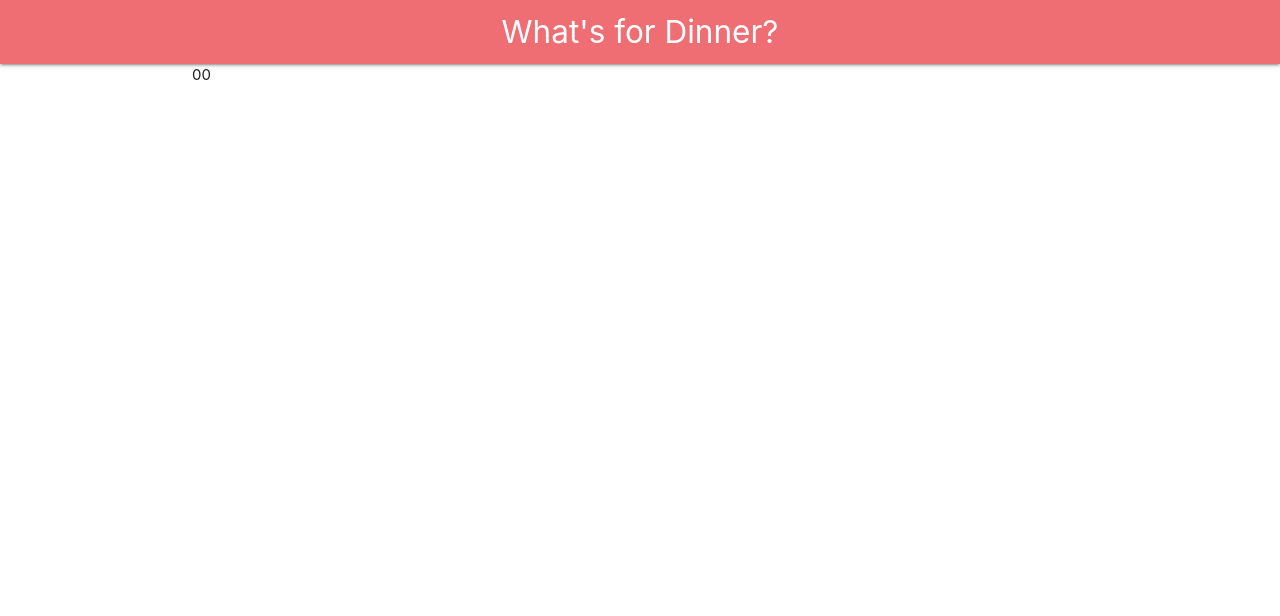
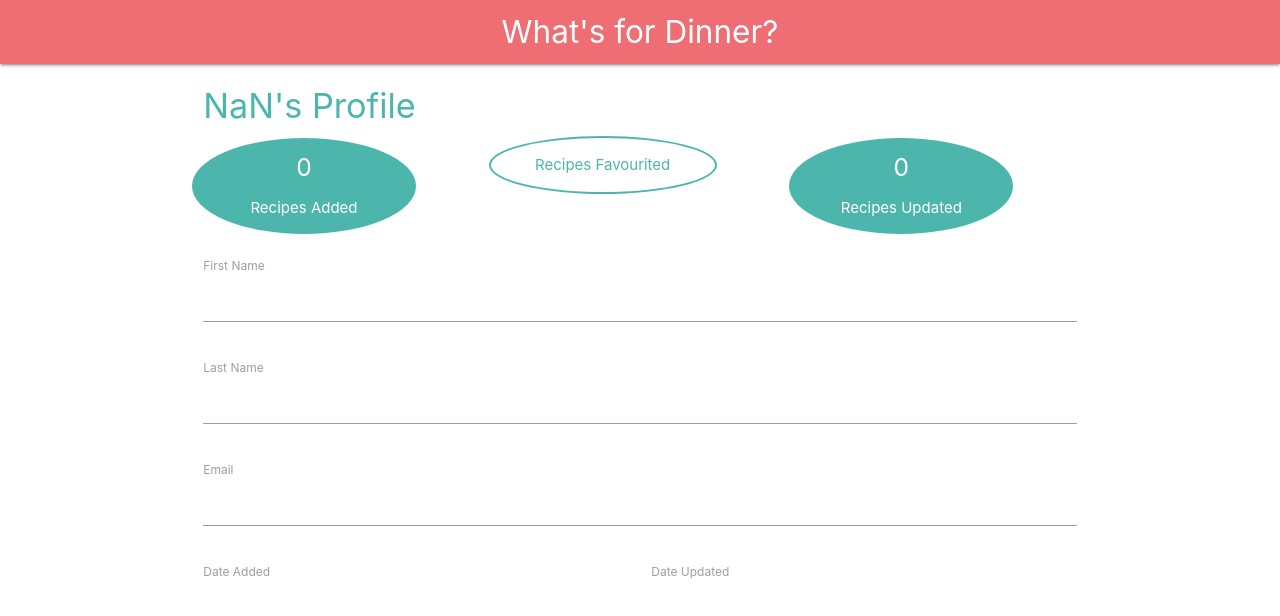
Before and after one commit to kinsellap/dinner, a React (Create React App) app in the folder frontend/: page /users in a window 1280 px wide. Shown: the top 616 px of the page. Built offline with nearby package versions, Linux system fonts and the light colour scheme.

Commit message:
Feature/user profile (#4)
* Initial profile

* Added basic user profile

* Additional checks

```diff
--- a/frontend/src/Component/Recipe/RecipeForm.js
+++ b/frontend/src/Component/Recipe/RecipeForm.js
@@ -1,7 +1,8 @@
 import React, { useState, useEffect, useContext } from "react";
 import { UserContext } from "../../Service/UserProvider";
 import { createRecipe, updateRecipe } from "../../Service/ApiService";
-import { checkAuthFailure,getErrorDetails } from "../../Utils/ErrorUtils";
+import { checkAuthFailure, getErrorDetails } from "../../Utils/ErrorUtils";
+import { dateOnly } from "../../Utils/DateTimeUtils";
 import { removeAuthenticatedUser } from "../../Service/SessionService"
 import M from "materialize-css";
 import { Link, useLocation, useNavigate } from 'react-router-dom';
@@ -19,8 +20,8 @@ function RecipeForm(props) {
             premade: Boolean(data.premade),
             vegetarian: Boolean(data.vegetarian),
             batch: Boolean(data.batch),
-            date_added: data.date_added?.split('T')[0],
-            date_updated: data.date_updated?.split('T')[0]
+            date_added: dateOnly(data.date_added),
+            date_updated: dateOnly(data.date_updated)
         };
     }
 
@@ -36,7 +37,7 @@ function RecipeForm(props) {
             cook_time: '45-60 mins',
             healthy_level: 1,
             difficulty: 1,
-            notes:''
+            notes: ''
         });
 
 
@@ -139,9 +140,9 @@ function RecipeForm(props) {
         setEditable(true);
     }
 
-    const handleAuthFailure =() => {
+    const handleAuthFailure = () => {
+        removeAuthenticatedUser();
         setLoggedInUser();
-        removeAuthenticatedUser();
         setTimeout(() => navigate('/users/login'), 1000);
     }
 
@@ -159,7 +160,7 @@ function RecipeForm(props) {
                         classes: 'red'
                     })
                     console.log(err)
-                    if(checkAuthFailure(err)){
+                    if (checkAuthFailure(err)) {
                         handleAuthFailure();
                     }
                 })
@@ -172,7 +173,7 @@ function RecipeForm(props) {
                 .catch((err) => {
                     M.toast({ html: `There was an error creating this recipe ${getErrorDetails(err)}`, classes: 'red' })
                     console.log(err)
-                    if(checkAuthFailure(err)){
+                    if (checkAuthFailure(err)) {
                         handleAuthFailure();
                     }
                 })
@@ -260,7 +261,7 @@ function RecipeForm(props) {
                             <div className="range-field">
                                 <input type="range" id="difficulty" min="1" max="5" value={values.difficulty} onChange={handleDifficultyChange} disabled={!editable} />
                                 <label htmlFor="difficulty"> Note: 1 is easiest and 5 is hardest
-                                <br/>Difficulty = </label>
+                                    <br />Difficulty = </label>
                                 <output>{values.difficulty}</output>
                             </div>
                         </div>
@@ -268,29 +269,29 @@ function RecipeForm(props) {
                             <div className="range-field">
                                 <input type="range" id="healthy_level" min="1" max="5" value={values.healthy_level} onChange={handleHealthyChange} disabled={!editable} />
                                 <label htmlFor="healthy_level" >Note: 1 is easiest and 5 is hardest
-                                <br/> Healthy = </label>
+                                    <br /> Healthy = </label>
                                 <output>{values.healthy_level}</output>
                             </div>
                         </div>
                     </div>
                     <div className="row" hidden={isCreateMode}>
-                        <div className="input-field col s6">
+                        <div className="col s6">
+                            <label htmlFor="date-added">Date Added</label>
                             <textarea id="date-added" className="materialize-textarea" value={values.date_added} readOnly></textarea>
-                            <label className="active" htmlFor="date-added">Date Added</label>
                         </div>
-                        <div className="input-field col s6">
+                        <div className="col s6">
+                            <label htmlFor="added-by">Added By</label>
                             <textarea id="added-by" className="materialize-textarea" value={values.added_by?.email_address} readOnly></textarea>
-                            <label className="active" htmlFor="added-by">Added By</label>
                         </div>
                     </div>
                     <div className="row" hidden={isCreateMode}>
-                        <div className="input-field col s6">
+                        <div className="col s6">
+                            <label htmlFor="date-updated">Date Updated</label>
                             <textarea id="date-updated" className="materialize-textarea " value={values.date_updated} readOnly></textarea>
-                            <label className="active" htmlFor="date-updated">Date Updated</label>
                         </div>
-                        <div className="input-field col s6">
+                        <div className="col s6">
+                            <label htmlFor="updated-by">Updated By</label>
                             <textarea id="updated-by" className="materialize-textarea" value={values.updated_by?.email_address} readOnly></textarea>
-                            <label className="active" htmlFor="updated-by">Updated By</label>
                         </div>
                     </div>
                     <div className="row">
--- a/frontend/src/Component/Recipe/RecipeList.js
+++ b/frontend/src/Component/Recipe/RecipeList.js
@@ -114,8 +114,8 @@ function RecipeList() {
     };
 
     const handleAuthFailure = () => {
+        removeAuthenticatedUser();
         setLoggedInUser();
-        removeAuthenticatedUser();
         setTimeout(() => navigate('/users/login'), 1000);
     }
 
--- a/frontend/src/Component/User/UserProfile.js
+++ b/frontend/src/Component/User/UserProfile.js
@@ -1,11 +1,15 @@
 import React, { useState, useContext, useEffect } from "react";
 import { UserContext } from "../../Service/UserProvider";
-import { checkAuthFailure, getErrorDetails } from "../../Utils/ErrorUtils"
-import { getCountRecipesUpdated, getCountRecipesAdded,deleteUser, updateUser } from "../../Service/ApiService";
-import { setAuthenticatedUser, setAuthToken } from "../../Service/SessionService";
+import { useNavigate } from "react-router-dom"
+import { checkAuthFailure, getErrorDetails } from "../../Utils/ErrorUtils";
+import { capitaliseFirstLetter } from "../../Utils/StringUtils";
+import { removeAuthenticatedUser, setAuthenticatedUser } from "../../Service/SessionService"
+import { getCountRecipesUpdated, getCountRecipesAdded, deleteUser, updateUser } from "../../Service/ApiService";
+import { dateOnly } from "../../Utils/DateTimeUtils";
 import M from 'materialize-css'
 
-function UserProfile(props) {
+function UserProfile() {
+    const navigate = useNavigate();
     const [loggedInUser, setLoggedInUser] = useContext(UserContext);
     const [countRecipesAdded, setCountRecipesAdded] = useState(0);
     const [countRecipesUpdated, setCountRecipesUpdated] = useState(0);
@@ -24,10 +28,10 @@ function UserProfile(props) {
                     console.log(err)
                 })
         };
-        if(loggedInUser){
+        if (loggedInUser) {
             userCountRecipesAdded(loggedInUser._id);
         }
-    }, [countRecipesAdded,loggedInUser]);
+    }, [countRecipesAdded, loggedInUser]);
 
     useEffect(() => {
         const userCountRecipesUpdated = async (userId) => {
@@ -43,15 +47,122 @@ function UserProfile(props) {
                     console.log(err)
                 })
         };
-        if(loggedInUser){
+        if (loggedInUser) {
             userCountRecipesUpdated(loggedInUser._id);
         }
-    }, [countRecipesAdded,loggedInUser]);
+    }, [countRecipesAdded, loggedInUser]);
 
-    return (<div>
-        {countRecipesAdded}
-        {countRecipesUpdated}
-    </div>);
+    const handleDeleteClick = (event) => {
+        //TODO pop up double check
+        event.preventDefault();
+        deleteUser(loggedInUser._id)
+            .then(() => {
+                removeAuthenticatedUser();
+                setLoggedInUser();
+                setTimeout(() => navigate('/users/register'), 1000);
+            })
+            .catch((err) => {
+                M.toast({
+                    html: `There was an error deleting this user ${getErrorDetails(err)}`,
+                    classes: 'red'
+                })
+                console.log(err);
+                if (checkAuthFailure(err)) {
+                    handleAuthFailure();
+                }
+            })
+    }
+
+    const handleClearFavouritesClick = (event) => {
+        //TODO pop up double check
+        event.preventDefault();
+        updateUser(loggedInUser._id, { favourite_recipes:[]})
+            .then((res) => {
+                setLoggedInUser(res.data);
+                setAuthenticatedUser(res.data);
+                setTimeout(window.location.reload(), 1000);
+            })
+            .catch((err) => {
+                M.toast({
+                    html: `There was an error clearing your favourites ${getErrorDetails(err)}`,
+                    classes: 'red'
+                })
+                console.log(err);
+                if (checkAuthFailure(err)) {
+                    handleAuthFailure();
+                }
+            })
+    }
+
+    const handleAuthFailure = () => {
+        removeAuthenticatedUser();
+        setLoggedInUser();
+        setTimeout(() => navigate('/users/login'), 1000);
+    }
+
+    return (
+        <div className="row">
+            <div className="col s12">
+                <h4 className="teal-text text-lighten-2">{capitaliseFirstLetter(loggedInUser?.first_name)}'s Profile</h4>
+                <div className="row">
+
+                    <div className="col s3 center teal lighten-2 circle" style={{ color: "white" }}>
+                        <h5>  {countRecipesAdded}</h5>
+                        <p>Recipes Added</p>
+                    </div>
+                    <div className="col s1" />
+                    <div className="col s3 center circle" style={{ outline: "2px solid #4db6ac", color: "#4db6ac" }}>
+                        <h5>  {loggedInUser?.favourite_recipes.length}</h5>
+                        <p>Recipes Favourited</p>
+                    </div>
+                    <div className="col s1" />
+                    <div className="col s3 center  teal lighten-2 circle" style={{ color: "white" }}>
+                        <h5>  {countRecipesUpdated}</h5>
+                        <p>Recipes Updated</p>
+                    </div>
+                </div>
+                <div className="row">
+                    <div className="col s12">
+                        <label htmlFor="first-name">First Name</label>
+                        <textarea id="first-name" className="materialize-textarea" value={loggedInUser?.first_name} type="text" maxLength="20" readOnly />
+                    </div>
+                </div>
+                <div className="row">
+                    <div className="col s12">
+                        <label htmlFor="last-name">Last Name</label>
+                        <textarea id="last-name" className="materialize-textarea" value={loggedInUser?.last_name} type="text" maxLength="20" readOnly />
+                    </div>
+                </div>
+                <div className="row">
+                    <div className="col s12">
+                        <label htmlFor="email-address" data-error="wrong" data-success="right">Email</label>
+                        <textarea id="email-address" className="materialize-textarea" value={loggedInUser?.email_address} type="email" readOnly />
+                    </div>
+                </div>
+                <div className="row">
+                    <div className="col s6">
+                        <label htmlFor="date-added">Date Added</label>
+                        <textarea id="date-added" className="materialize-textarea" value={dateOnly(loggedInUser?.date_added)} readOnly></textarea>
+                    </div>
+                    <div className="col s6">
+                        <label htmlFor="date-updated">Date Updated</label>
+                        <textarea id="date-updated" className="materialize-textarea" value={dateOnly(loggedInUser?.date_updated)} readOnly></textarea>
+                    </div>
+                </div>
+                <div className="row">
+                    <div hidden={!loggedInUser} className="col s6">
+                        <button className="btn waves-light left" type="button" onClick={handleDeleteClick} >Delete Account
+                            <i className="material-icons right">delete_forever</i>
+                        </button>
+                    </div>
+                    <div hidden={!loggedInUser} className="col s6">
+                        <button className="btn waves-light right" type="button" onClick={handleClearFavouritesClick} >Clear Favourites
+                            <i className="material-icons right">delete_sweep</i>
+                        </button>
+                    </div>
+                </div>
+            </div>
+        </div>);
 }
 
 export default UserProfile;
--- /dev/null
+++ b/frontend/src/Utils/DateTimeUtils.js
@@ -0,0 +1,7 @@
+import { isNotEmpty } from "./StringUtils";
+
+export const dateOnly = (date) => {
+    if (isNotEmpty(date)) {
+        return date.split('T')[0];
+    };
+}
--- a/frontend/src/Utils/StringUtils.js
+++ b/frontend/src/Utils/StringUtils.js
@@ -1,3 +1,5 @@
 export const isNotEmpty = (query) => query !== undefined && query !== "" && query !== null;
 
 export const isAnInteger = (content) => isNotEmpty(content) && /^\d+$/.test(content);
+
+export const capitaliseFirstLetter = (name) => name?.charAt(0).toUpperCase() + name?.slice(1);
```
Also changed, not shown: 2 other files (tests, documents, lock files or other folders).
